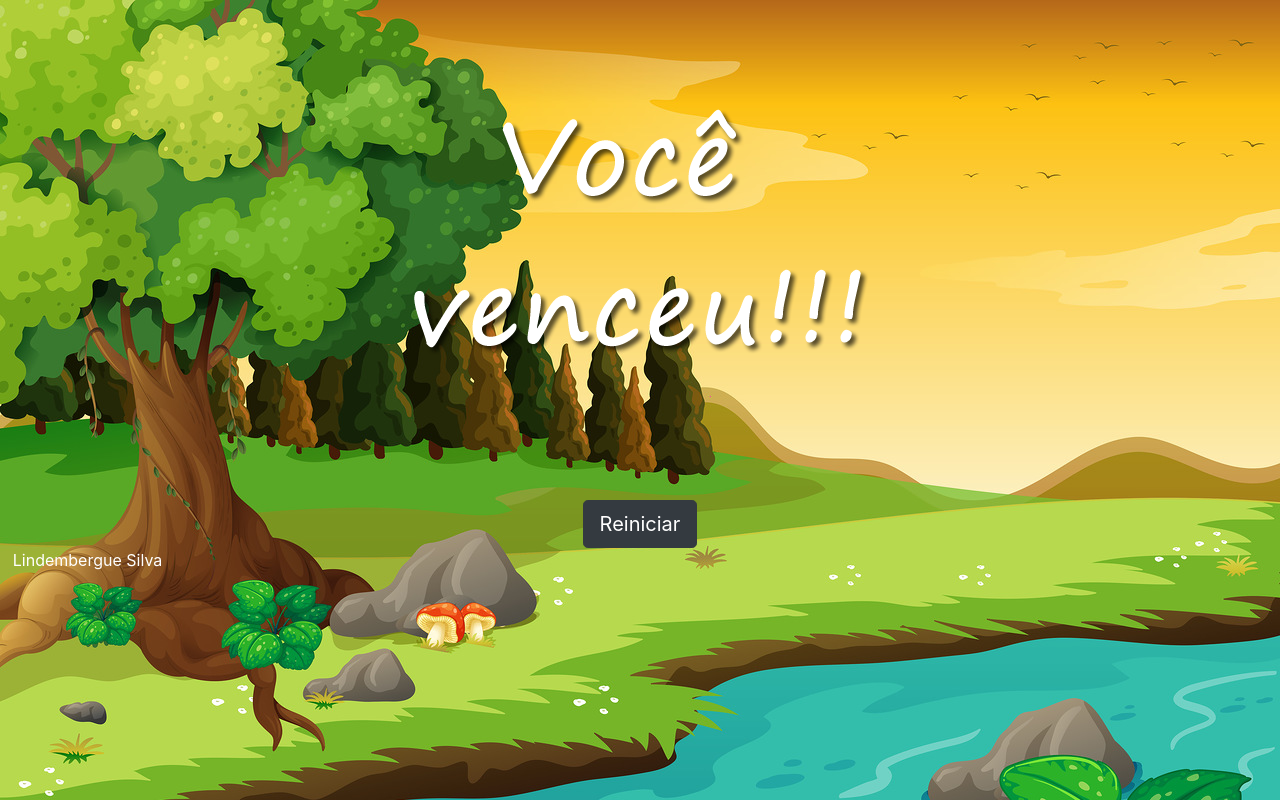
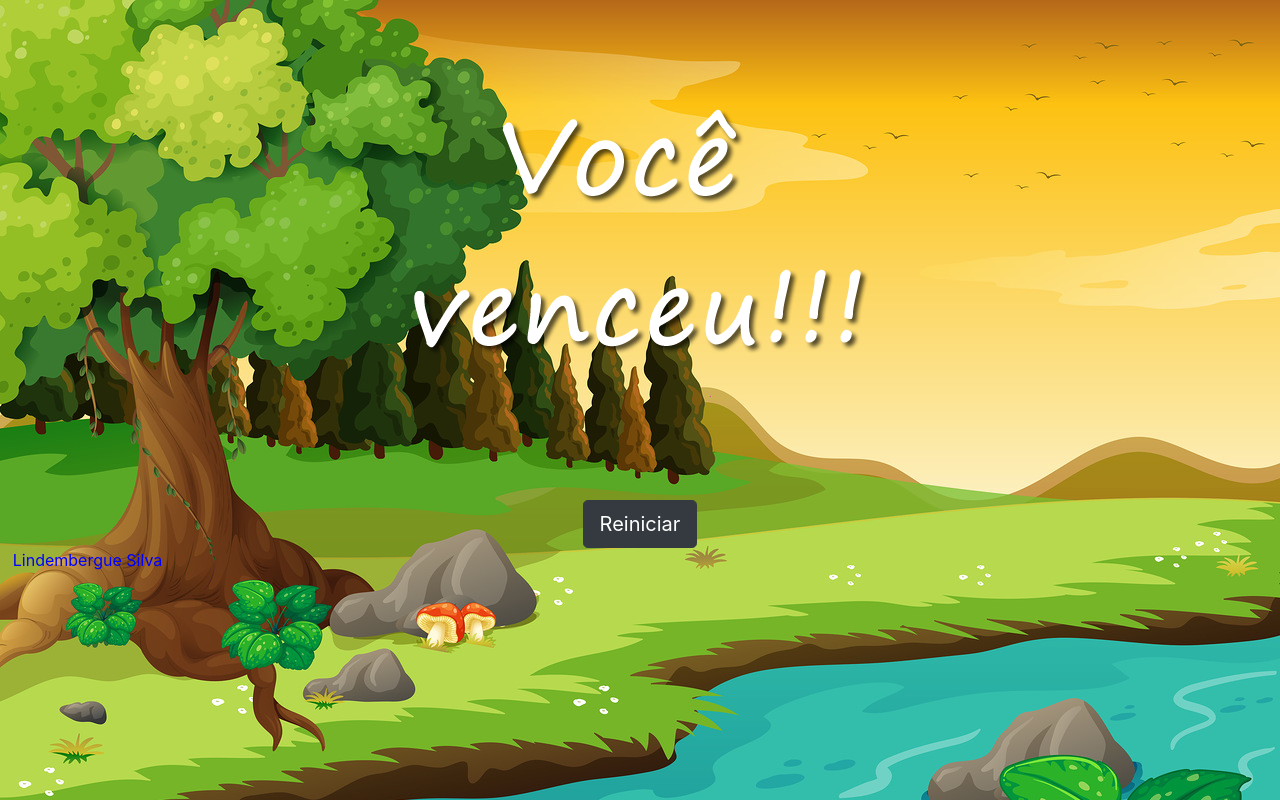
Before and after one commit to Lindembergue-Silva/App-Mata-Mosquito-Lindembergue-Silva-JS, a plain HTML site: page vitoria.html in a window 1280 px wide. Drawn offline with nearby package versions, Linux system fonts and the light colour scheme.

Commit message:
Update vitoria.html

```diff
--- a/vitoria.html
+++ b/vitoria.html
@@ -32,7 +32,7 @@
 				</div>
 			</div>
 		</div>
-		<footer><p style="color:white; margin-left:0.8em; margin-bottom:1em;">Lindembergue Silva</p></footer>
+		<footer><p style="color:blue; margin-left:0.8em; margin-bottom:1em;">Lindembergue Silva</p></footer>
 
 	</body>
 </html>
```
